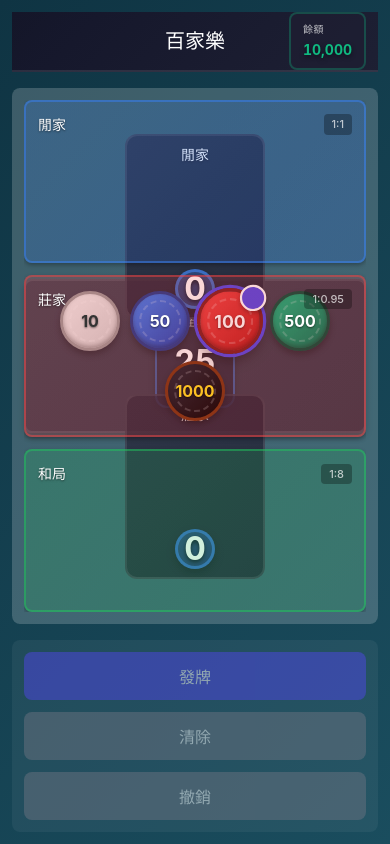
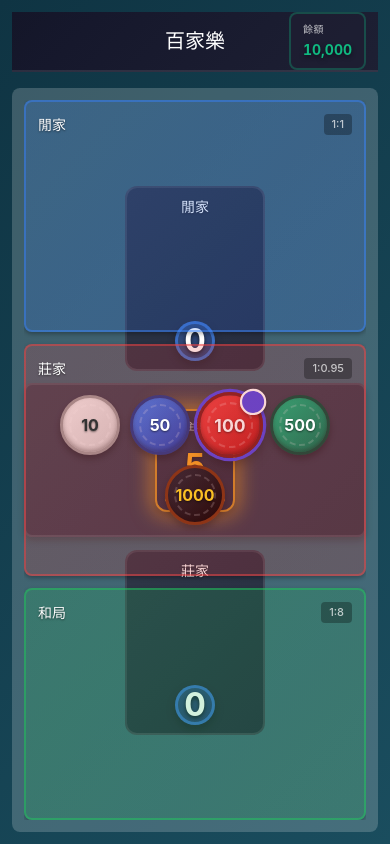
Before and after one commit to BeStronger1983/SDDReactTypeScriptBaccarat, a React (Vite) app in the folder baccarat-game/: page / in a window 390 px wide. Built offline with nearby package versions, Linux system fonts and the light colour scheme.

Commit message:
下注跟結算時間都改為 5 秒

```diff
--- a/baccarat-game/src/components/game/GameTable.css
+++ b/baccarat-game/src/components/game/GameTable.css
@@ -24,10 +24,9 @@ body {
   display: grid;
   grid-template-areas:
     'header header header'
-    'left center right'
-    'controls controls controls';
+    'left center right';
   grid-template-columns: 1fr 2fr 1fr;
-  grid-template-rows: 60px 1fr 60px;
+  grid-template-rows: 60px 1fr;
   gap: 0.5rem;
   padding: 0.5rem;
   background: linear-gradient(135deg, #0f3443 0%, #1a4d5e 100%);
@@ -64,16 +63,6 @@ body {
   display: flex;
   flex-direction: column;
   gap: 0.5rem;
-  overflow: hidden;
-}
-
-/* 控制按鈕區域 */
-.controls-area {
-  grid-area: controls;
-  display: flex;
-  justify-content: center;
-  align-items: center;
-  gap: 1rem;
   overflow: hidden;
 }
 
@@ -162,26 +151,14 @@ body {
   border: 2px solid rgba(255, 215, 0, 0.3);
 }
 
-/* 控制按鈕區段 */
-.controls-section {
-  display: flex;
-  justify-content: center;
-  align-items: center;
-  gap: 1rem;
-  overflow: hidden;
-  width: 100%;
-  height: 100%;
-}
-
 /* 響應式設計 - 小螢幕改回垂直佈局 */
 @media (max-width: 1200px) {
   .game-table {
     grid-template-areas:
       'header'
-      'content'
-      'controls';
+      'content';
     grid-template-columns: 1fr;
-    grid-template-rows: auto 1fr auto;
+    grid-template-rows: auto 1fr;
     height: auto;
     min-height: 100vh;
   }
@@ -224,15 +201,6 @@ body {
     flex-direction: column;
     gap: 0.75rem;
   }
-
-  .controls-section {
-    flex-direction: column;
-    gap: 0.75rem;
-  }
-
-  .controls-section button {
-    width: 100%;
-  }
 }
 
 /* 動畫 */
--- a/baccarat-game/src/components/game/GameTable.tsx
+++ b/baccarat-game/src/components/game/GameTable.tsx
@@ -17,7 +17,6 @@ import { BettingArea } from './BettingArea';
 import { CardHand } from './CardHand';
 import { ResultDisplay } from './ResultDisplay';
 import { BetTimer } from './BetTimer';
-import { Button } from '@/components/ui/Button';
 import { useGameState } from '@/hooks/useGameState';
 import { useBalance } from '@/hooks/useBalance';
 import { useBetting, type BetArea } from '@/hooks/useBetting';
@@ -27,17 +26,13 @@ import type { ChipValue, Shoe } from '@/types/game';
 import './GameTable.css';
 
 const INITIAL_BALANCE = 10000;
-const BET_TIME = 30; // 30 秒下注時間
-
-interface BetHistory {
-  area: BetArea;
-  amount: number;
-}
+const BET_TIME = 5; // 5 秒下注時間
+const RESULT_DISPLAY_TIME = 5; // 5 秒結果顯示時間
 
 /**
  * GameTable 遊戲桌元件
  */
-/* eslint-disable complexity, max-lines-per-function */
+/* eslint-disable max-lines-per-function */
 export const GameTable: React.FC = () => {
   // 遊戲狀態
   const {
@@ -68,9 +63,6 @@ export const GameTable: React.FC = () => {
 
   // 牌靴
   const [shoe, setShoe] = useState<Shoe>(() => createShoe());
-
-  // 下注歷史（用於撤銷）
-  const [betHistory, setBetHistory] = useState<BetHistory[]>([]);
 
   // 是否顯示總下注金額
   const showTotalBet = totalBet > 0;
@@ -110,8 +102,6 @@ export const GameTable: React.FC = () => {
       if (success) {
         // 扣除餘額（下注時立即扣除）
         debit(amount);
-        // 記錄下注歷史
-        setBetHistory((prev) => [...prev, { area, amount }]);
       }
     },
     [phase, placeBet, canAfford, debit]
@@ -122,28 +112,24 @@ export const GameTable: React.FC = () => {
     setSelectedChip(value);
   }, []);
 
-  // 處理清除下注
-  const handleClearBets = useCallback(() => {
-    // 退還下注金額
-    credit(totalBet);
+  // 處理新一輪
+  const handleNewRound = useCallback(() => {
+    startNewRound();
     clearBets();
-    setBetHistory([]);
-  }, [clearBets, credit, totalBet]);
+    setTimer(BET_TIME);
+  }, [startNewRound, clearBets, setTimer]);
 
-  // 處理撤銷
-  const handleUndo = useCallback(() => {
-    if (betHistory.length === 0) return;
+  // 結果顯示5秒後自動開始新一輪
+  useEffect(() => {
+    if (phase === 'result') {
+      const timeout = setTimeout(() => {
+        handleNewRound();
+      }, RESULT_DISPLAY_TIME * 1000);
 
-    const lastBet = betHistory[betHistory.length - 1];
-    if (!lastBet) return;
-
-    // 退還金額
-    credit(lastBet.amount);
-    // 從下注中扣除
-    placeBet(lastBet.area, -lastBet.amount);
-    // 移除歷史記錄
-    setBetHistory((prev) => prev.slice(0, -1));
-  }, [betHistory, credit, placeBet]);
+      return () => clearTimeout(timeout);
+    }
+    return undefined;
+  }, [phase, handleNewRound]);
 
   // 處理發牌
   const handleDeal = useCallback(() => {
@@ -209,14 +195,6 @@ export const GameTable: React.FC = () => {
     calculateResult,
     credit,
   ]);
-
-  // 處理新一輪
-  const handleNewRound = useCallback(() => {
-    startNewRound();
-    clearBets();
-    setBetHistory([]);
-    setTimer(BET_TIME);
-  }, [startNewRound, clearBets, setTimer]);
 
   // 是否禁用籌碼（餘額不足或不在下注階段）
   const isChipDisabled = useCallback(
@@ -313,46 +291,6 @@ export const GameTable: React.FC = () => {
           )}
         </div>
       </div>
-
-      {/* 控制按鈕 */}
-      <div className="controls-area">
-        <div className="game-section controls-section">
-          {phase === 'betting' && (
-            <>
-              <Button
-                variant="primary"
-                onClick={handleDeal}
-                disabled={totalBet === 0}
-                aria-label="發牌"
-              >
-                發牌
-              </Button>
-              <Button
-                variant="secondary"
-                onClick={handleClearBets}
-                disabled={totalBet === 0}
-                aria-label="清除下注"
-              >
-                清除
-              </Button>
-              <Button
-                variant="secondary"
-                onClick={handleUndo}
-                disabled={betHistory.length === 0}
-                aria-label="撤銷"
-              >
-                撤銷
-              </Button>
-            </>
-          )}
-
-          {phase === 'result' && (
-            <Button variant="primary" onClick={handleNewRound} aria-label="開始新一輪">
-              開始新一輪
-            </Button>
-          )}
-        </div>
-      </div>
     </div>
   );
 };
```
